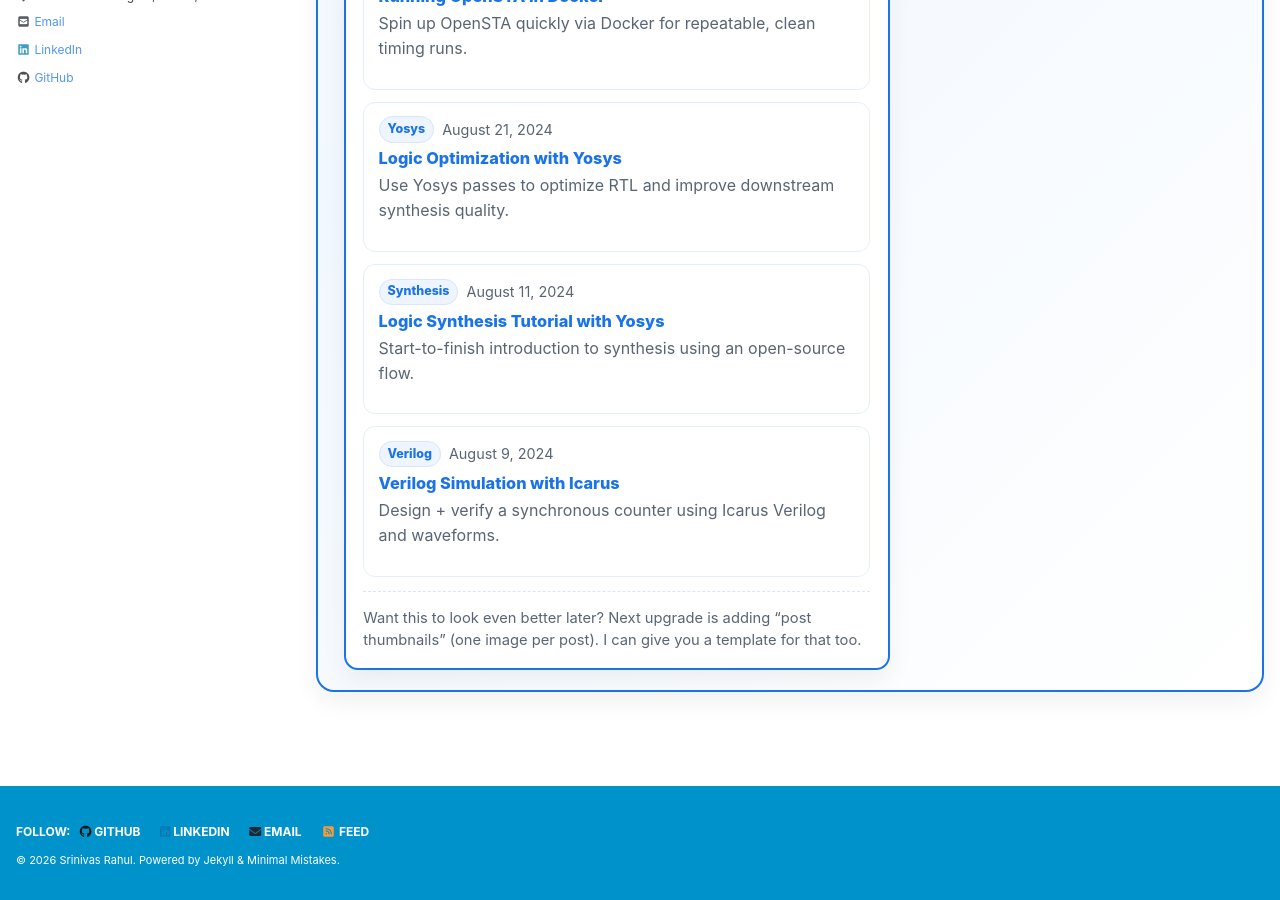
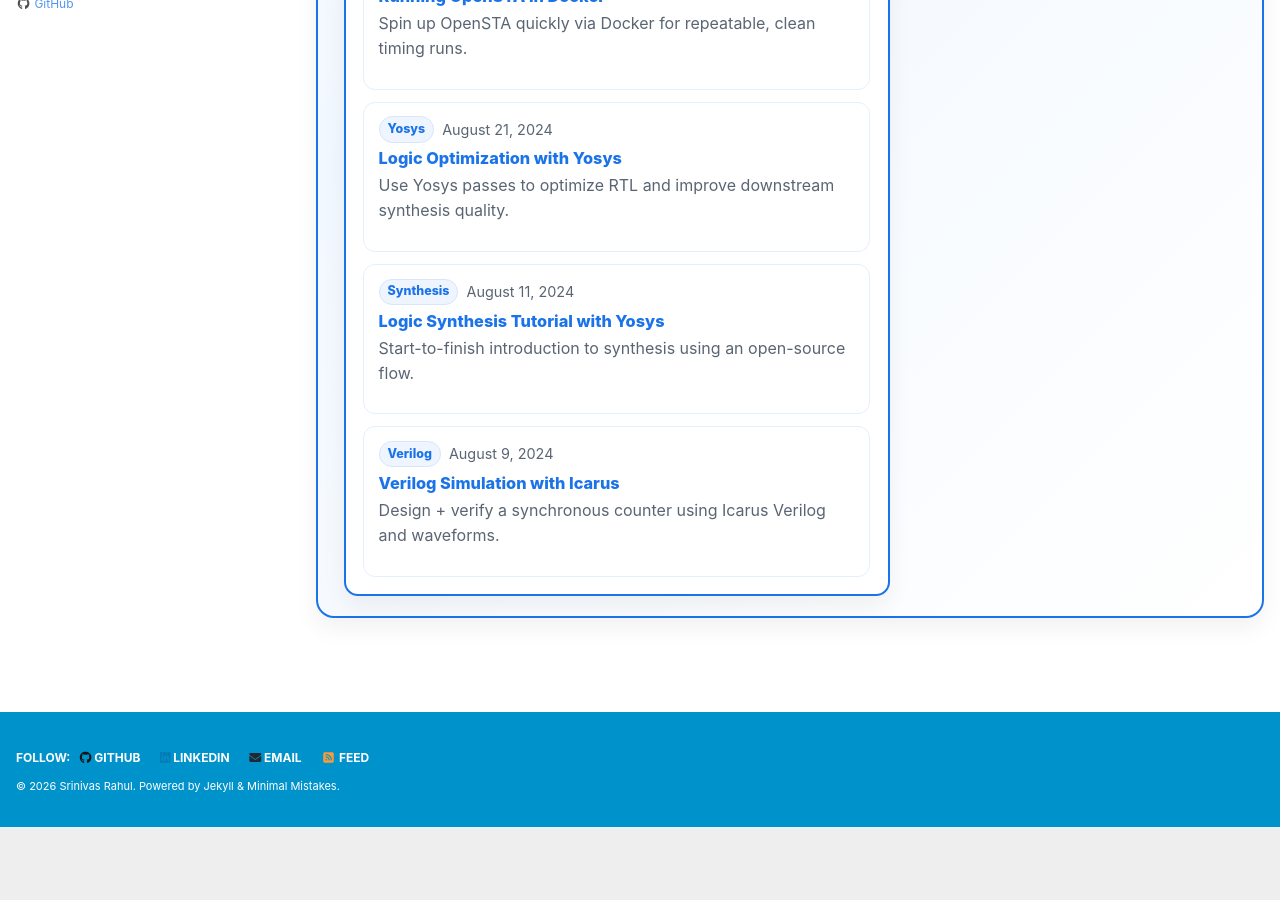
Before and after one commit to srsapireddy/srsapireddy.github.io, a Jekyll site: the page built from _pages/blog.md, in a window 1280 px wide and 900 px high, scrolled down 1617 px. Built offline with Jekyll 4.4.1, drawn with Linux system fonts in a browser that asks for light colours; cached includes are drawn as plain includes; nearby versions of some CDN libraries; after the commit the page ends 2444 px from its top, so only the background shows below that.

Commit message:
Update blog.md

```diff
--- a/_pages/blog.md
+++ b/_pages/blog.md
@@ -483,12 +483,7 @@ hr.soft{
 
         </div>
 
-        <hr class="soft">
 
-        <div class="note">
-          Want this to look even better later? Next upgrade is adding “post thumbnails” (one image per post).
-          I can give you a template for that too.
-        </div>
       </div>
     </div>
 
```
